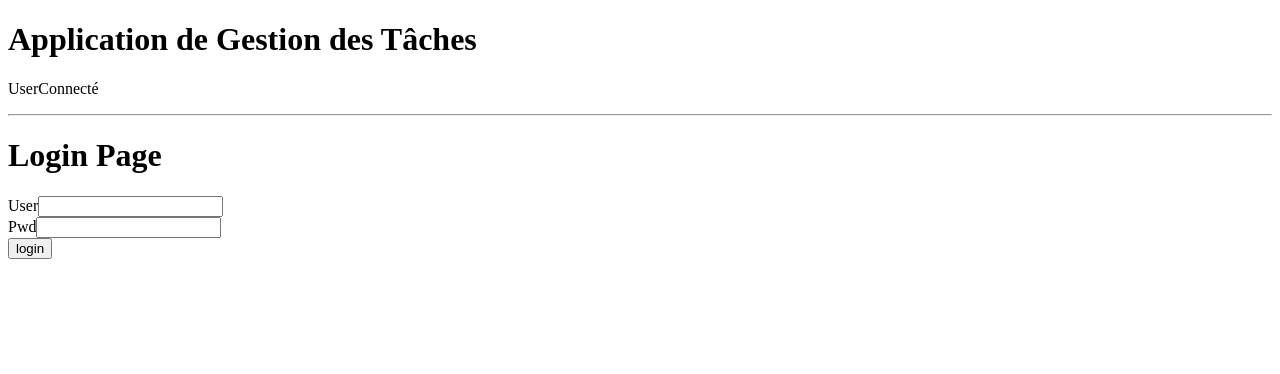
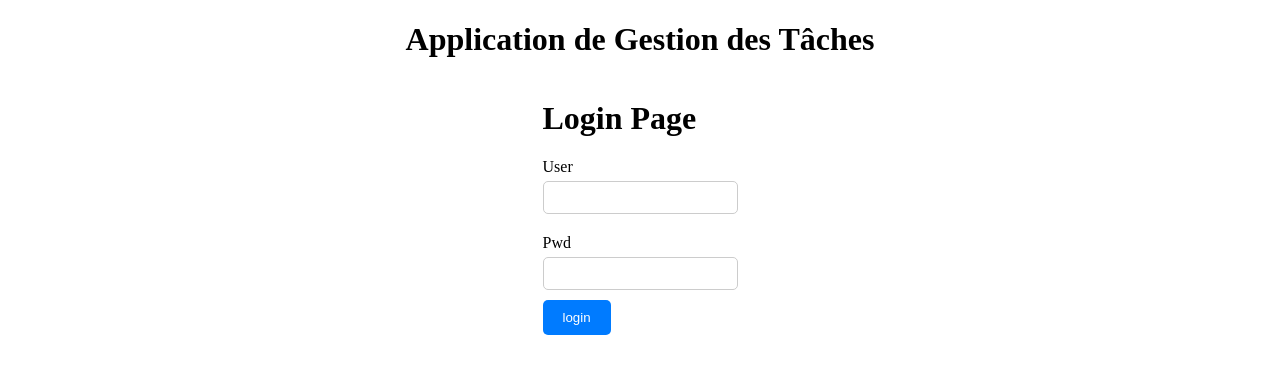
Before and after one commit to HhassenMALEK/todoListAngular, an Angular app: page /home in a window 1280 px wide. Shown: the top 374 px of the page. Built offline with nearby package versions, Linux system fonts and the light colour scheme.

Commit message:
css connection.component ok

```diff
--- a/src/app/components/connection/connection.component.css
+++ b/src/app/components/connection/connection.component.css
@@ -0,0 +1,37 @@
+/* connection.component.css */
+.login-form {
+  text-align: center;
+  border: 1px solid #ccc;
+  padding: 20px;
+  border-radius: 10px;
+  box-shadow: 0 0 10px rgba(0, 0, 0, 0.1);
+  background-color: #fff;
+}
+
+label {
+  display: block;
+  margin-top: 10px;
+}
+
+input {
+  width: 100%;
+  padding: 8px;
+  margin-top: 5px;
+  margin-bottom: 10px;
+  border: 1px solid #ccc;
+  border-radius: 5px;
+  box-sizing: border-box;
+}
+
+button {
+  padding: 10px 20px;
+  border: none;
+  border-radius: 5px;
+  background-color: #007bff;
+  color: white;
+  cursor: pointer;
+}
+
+button:hover {
+  background-color: #0056b3;
+}
--- a/src/app/components/connection/connection.component.html
+++ b/src/app/components/connection/connection.component.html
@@ -1,3 +1,4 @@
+<div class="login-from">
 <h1>Login Page</h1>
 @if (!userConnected) {
   <label>User</label>
@@ -9,3 +10,4 @@
 @else {
   <p>Connecté</p>
 }
+</div>
--- a/src/app/components/home/home.component.css
+++ b/src/app/components/home/home.component.css
@@ -0,0 +1,19 @@
+body, html {
+  margin: 0;
+  height: 100%;
+  display: flex;
+  justify-content: center;
+  align-items: center;
+}
+
+h1 {
+  text-align: center;
+  margin-bottom: 20px;
+}
+.container {
+  display: flex;
+  justify-content: center;
+  align-items: flex-start;
+  height: 100vh;
+  margin-top: 20px;
+}
--- a/src/app/components/home/home.component.html
+++ b/src/app/components/home/home.component.html
@@ -1,7 +1,7 @@
 <h1>Application de Gestion des Tâches</h1>
-<p>UserConnecté</p>
-<hr>
 
 @if (true) {
-  <app-connection/>
+  <div class="container">
+    <app-connection/>
+  </div>
 }
```
